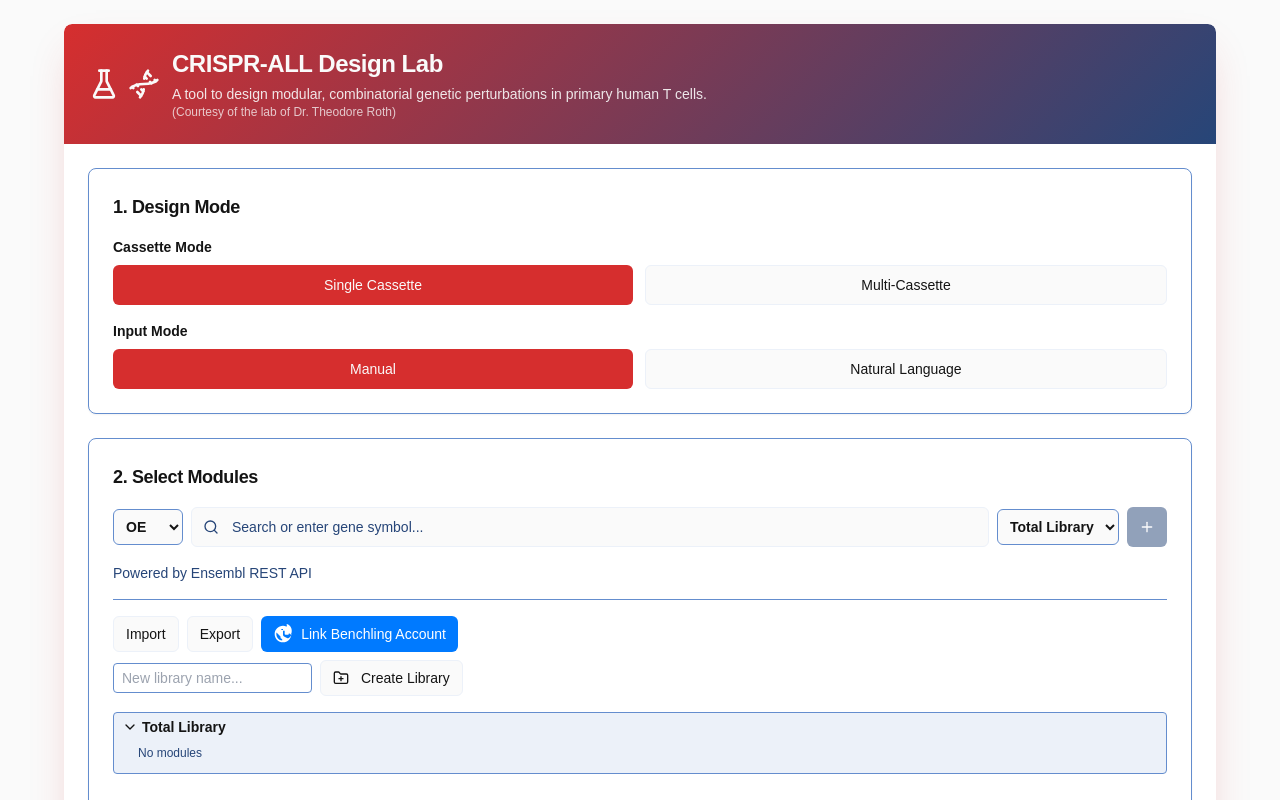
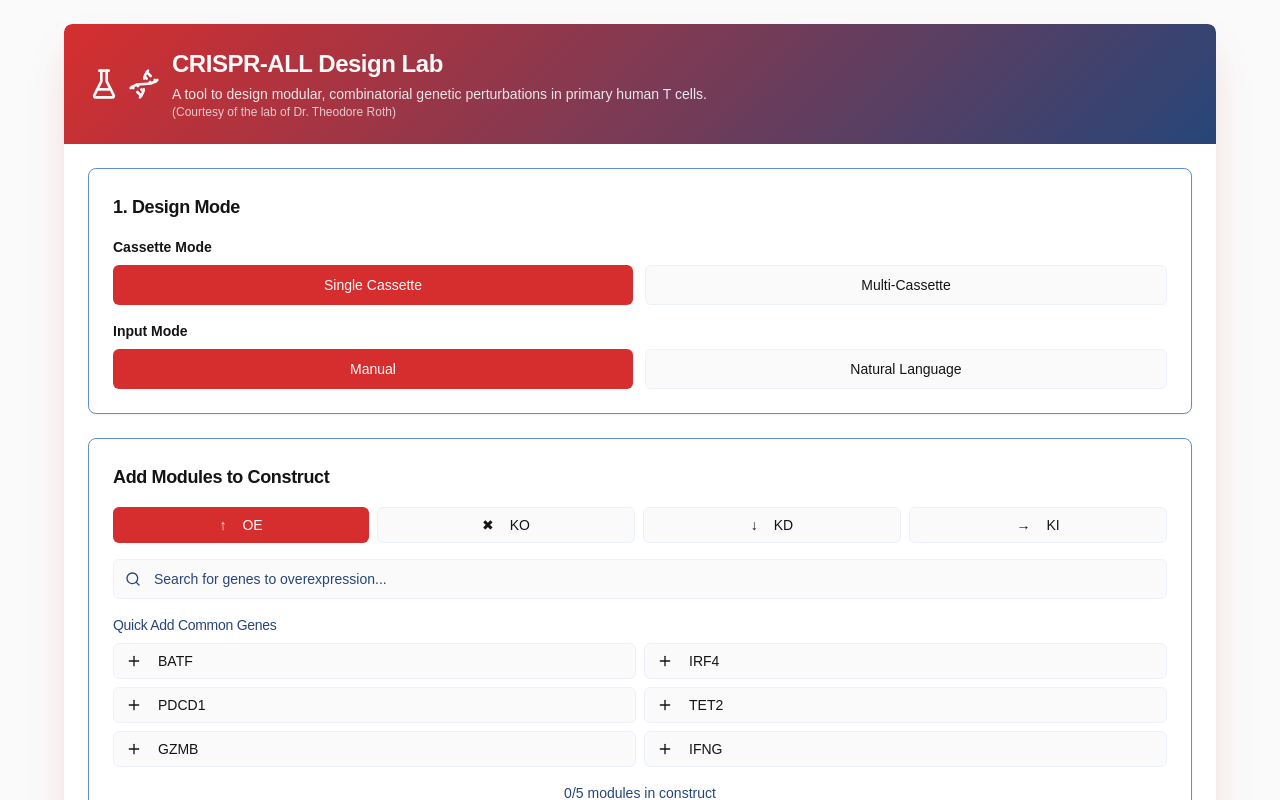
Before and after one commit to Siddheshmittra/CRISPR-All_Hands_On_Deck, a React (Vite) app: page / in a window 1280 px wide. Shown: the top 800 px of the page. Built offline with nearby package versions, Linux system fonts and the light colour scheme; a web font is replaced by a local one.

Commit message:
simple mode

```diff
--- a/src/components/design-lab/natural-language-mode.tsx
+++ b/src/components/design-lab/natural-language-mode.tsx
@@ -4,13 +4,7 @@ import { Input } from "@/components/ui/input"
 import { Button } from "@/components/ui/button"
 import { Textarea } from "@/components/ui/textarea"
 import { Search, Sparkles } from "lucide-react"
-
-interface Module {
-  id: string
-  name: string
-  type: "overexpression" | "knockout" | "knockdown"
-  description?: string
-}
+import { Module } from "@/lib/types"
 
 interface NaturalLanguageModeProps {
   onSuggestedConstruct: (modules: Module[]) => void
@@ -60,6 +54,13 @@ export const NaturalLanguageMode = ({ onSuggestedConstruct }: NaturalLanguageMod
       return [
         { id: "KD-SOcs1", name: "KD-SOcs1", type: "knockdown" },
         { id: "KO-TET2", name: "KO-TET2", type: "knockout" }
+      ]
+    }
+
+    if (lower.includes("reporter") || lower.includes("fluorescent")) {
+      return [
+        { id: "GFP", name: "GFP", type: "knockin", isSynthetic: true },
+        { id: "BATF", name: "BATF", type: "overexpression" }
       ]
     }
 
--- /dev/null
+++ b/src/components/design-lab/simple-module-selector.tsx
@@ -0,0 +1,265 @@
+import { useState, useRef, useEffect } from "react"
+import { Card } from "@/components/ui/card"
+import { Button } from "@/components/ui/button"
+import { Input } from "@/components/ui/input"
+import { Select, SelectContent, SelectItem, SelectTrigger, SelectValue } from "@/components/ui/select"
+import { Badge } from "@/components/ui/badge"
+import { Search, Plus, ArrowRight } from "lucide-react"
+import { toast } from "sonner"
+import { Module, EnsemblModule } from "@/lib/types"
+import { SyntheticGeneSelector } from "./synthetic-gene-selector"
+import { SyntheticGene } from "@/lib/types"
+import { searchEnsembl } from "@/lib/ensembl"
+
+interface SimpleModuleSelectorProps {
+  onModuleAdd: (module: Module) => void
+  constructModules: Module[]
+}
+
+export const SimpleModuleSelector = ({ onModuleAdd, constructModules }: SimpleModuleSelectorProps) => {
+  const [searchTerm, setSearchTerm] = useState("")
+  const [suggestions, setSuggestions] = useState<any[]>([])
+  const [loading, setLoading] = useState(false)
+  const [selectedType, setSelectedType] = useState<'overexpression' | 'knockout' | 'knockdown' | 'knockin'>('overexpression')
+  const [showSyntheticSelector, setShowSyntheticSelector] = useState(false)
+  const [selectedSuggestion, setSelectedSuggestion] = useState<any | null>(null)
+  const searchTimeout = useRef<NodeJS.Timeout | null>(null)
+
+  const typeOptions = [
+    { value: 'overexpression', label: 'OE', icon: '↑' },
+    { value: 'knockout', label: 'KO', icon: '✖' },
+    { value: 'knockdown', label: 'KD', icon: '↓' },
+    { value: 'knockin', label: 'KI', icon: '→' },
+  ]
+
+  const handleSearch = async (query: string) => {
+    if (!query.trim()) {
+      setSuggestions([])
+      return
+    }
+
+    setLoading(true)
+    try {
+      const results = await searchEnsembl(query)
+      setSuggestions(results.slice(0, 5)) // Limit to 5 suggestions
+    } catch (error) {
+      console.error('Search error:', error)
+      setSuggestions([])
+    } finally {
+      setLoading(false)
+    }
+  }
+
+  useEffect(() => {
+    if (searchTimeout.current) {
+      clearTimeout(searchTimeout.current)
+    }
+
+    if (searchTerm.trim()) {
+      searchTimeout.current = setTimeout(() => {
+        handleSearch(searchTerm)
+      }, 300)
+    } else {
+      setSuggestions([])
+    }
+
+    return () => {
+      if (searchTimeout.current) {
+        clearTimeout(searchTimeout.current)
+      }
+    }
+  }, [searchTerm])
+
+  const handleAddModule = async (suggestion: any) => {
+    if (constructModules.length >= 5) {
+      toast.error("Maximum 5 modules allowed")
+      return
+    }
+
+    // For knockin modules, show synthetic gene selector
+    if (selectedType === 'knockin') {
+      setSelectedSuggestion(suggestion)
+      setShowSyntheticSelector(true)
+      return
+    }
+
+    try {
+      const newModule: Module = {
+        id: `${suggestion.symbol}-${Date.now()}`,
+        name: suggestion.symbol,
+        type: selectedType,
+        description: suggestion.description || `Human gene ${suggestion.symbol}`,
+        sequence: suggestion.sequence || ""
+      }
+
+      onModuleAdd(newModule)
+      setSearchTerm("")
+      setSuggestions([])
+      toast.success(`Added ${suggestion.symbol} (${selectedType.toUpperCase()})`)
+    } catch (error) {
+      console.error("Error adding module:", error)
+      toast.error("Failed to add module")
+    }
+  }
+
+  const handleSyntheticGeneSelect = (gene: SyntheticGene) => {
+    if (constructModules.length >= 5) {
+      toast.error("Maximum 5 modules allowed")
+      return
+    }
+
+    const newModule: Module = {
+      id: `${gene.name}-${Date.now()}`,
+      name: gene.name,
+      type: 'knockin',
+      description: gene.description,
+      sequence: gene.sequence,
+      isSynthetic: true,
+      syntheticSequence: gene.sequence
+    }
+
+    onModuleAdd(newModule)
+    setShowSyntheticSelector(false)
+    setSelectedSuggestion(null)
+    setSearchTerm("")
+    setSuggestions([])
+    toast.success(`Added ${gene.name} (KI)`)
+  }
+
+  const handleCustomSequence = (sequence: string) => {
+    if (constructModules.length >= 5) {
+      toast.error("Maximum 5 modules allowed")
+      return
+    }
+
+    const newModule: Module = {
+      id: `custom-synthetic-${Date.now()}`,
+      name: "Custom Synthetic Gene",
+      type: 'knockin',
+      description: "Custom synthetic gene sequence",
+      sequence: sequence,
+      isSynthetic: true,
+      syntheticSequence: sequence
+    }
+
+    onModuleAdd(newModule)
+    setShowSyntheticSelector(false)
+    setSelectedSuggestion(null)
+    setSearchTerm("")
+    setSuggestions([])
+    toast.success("Added custom synthetic gene (KI)")
+  }
+
+  return (
+    <Card className="p-6">
+      <h2 className="text-lg font-semibold mb-4">Add Modules to Construct</h2>
+
+      {showSyntheticSelector && (
+        <div className="fixed inset-0 bg-black/50 flex items-center justify-center z-50">
+          <SyntheticGeneSelector
+            onGeneSelect={handleSyntheticGeneSelect}
+            onCustomSequence={handleCustomSequence}
+            onClose={() => setShowSyntheticSelector(false)}
+          />
+        </div>
+      )}
+
+      <div className="space-y-4">
+        {/* Type Selector */}
+        <div className="flex gap-2">
+          {typeOptions.map(option => (
+            <Button
+              key={option.value}
+              variant={selectedType === option.value ? "default" : "outline"}
+              size="sm"
+              onClick={() => setSelectedType(option.value as any)}
+              className="flex-1"
+            >
+              <span className="mr-2">{option.icon}</span>
+              {option.label}
+            </Button>
+          ))}
+        </div>
+
+        {/* Search */}
+        <div className="relative">
+          <Search className="absolute left-3 top-1/2 transform -translate-y-1/2 h-4 w-4 text-muted-foreground" />
+          <Input
+            placeholder={`Search for genes to ${selectedType}...`}
+            value={searchTerm}
+            onChange={(e) => setSearchTerm(e.target.value)}
+            className="pl-10"
+          />
+        </div>
+
+        {/* Suggestions */}
+        {loading && (
+          <div className="text-center py-4 text-muted-foreground">
+            Searching...
+          </div>
+        )}
+
+        {!loading && suggestions.length > 0 && (
+          <div className="space-y-2">
+            <h3 className="text-sm font-medium text-muted-foreground">Search Results</h3>
+            {suggestions.map((suggestion, index) => (
+              <Card
+                key={suggestion.symbol}
+                className="p-3 hover:bg-muted/50 cursor-pointer transition-colors"
+                onClick={() => handleAddModule(suggestion)}
+              >
+                <div className="flex items-center justify-between">
+                  <div className="flex-1">
+                    <div className="flex items-center gap-2 mb-1">
+                      <h4 className="font-semibold">{suggestion.symbol}</h4>
+                      <Badge variant="secondary" className="text-xs">
+                        {selectedType.toUpperCase()}
+                      </Badge>
+                    </div>
+                    <p className="text-sm text-muted-foreground">
+                      {suggestion.description || suggestion.name || "Human gene"}
+                    </p>
+                  </div>
+                  <ArrowRight className="h-4 w-4 text-muted-foreground" />
+                </div>
+              </Card>
+            ))}
+          </div>
+        )}
+
+        {/* Quick Add Common Genes */}
+        {!searchTerm && suggestions.length === 0 && (
+          <div className="space-y-2">
+            <h3 className="text-sm font-medium text-muted-foreground">Quick Add Common Genes</h3>
+            <div className="grid grid-cols-2 gap-2">
+              {['BATF', 'IRF4', 'PDCD1', 'TET2', 'GZMB', 'IFNG'].map(gene => (
+                <Button
+                  key={gene}
+                  variant="outline"
+                  size="sm"
+                  onClick={() => {
+                    const mockSuggestion = {
+                      symbol: gene,
+                      description: `Human gene ${gene}`,
+                      sequence: ""
+                    }
+                    handleAddModule(mockSuggestion)
+                  }}
+                  className="justify-start"
+                >
+                  <Plus className="h-3 w-3 mr-2" />
+                  {gene}
+                </Button>
+              ))}
+            </div>
+          </div>
+        )}
+
+        {/* Module Count */}
+        <div className="text-sm text-muted-foreground text-center">
+          {constructModules.length}/5 modules in construct
+        </div>
+      </div>
+    </Card>
+  )
+}
--- a/src/pages/design-lab.tsx
+++ b/src/pages/design-lab.tsx
@@ -9,6 +9,7 @@ import { MultiCassetteSetup } from "@/components/design-lab/multi-cassette-dialo
 import { NaturalLanguageMode } from "@/components/design-lab/natural-language-mode"
 import { LibraryManager } from "@/components/design-lab/library-manager"
 import { CassetteBatch } from "@/components/design-lab/cassette-batch"
+import { SimpleModuleSelector } from "@/components/design-lab/simple-module-selector"
 import { Trash2 } from "lucide-react"
 import React from "react"
 import { useConstructManager } from "@/hooks/use-construct-manager"
@@ -269,6 +270,12 @@ const DesignLab = () => {
               <DragDropContext onDragEnd={handleDragEnd}>
                 <div className="flex flex-row gap-4 items-start">
                   <div className="flex-1">
+                    {cassetteMode === 'single' ? (
+                      <SimpleModuleSelector
+                        onModuleAdd={handleModuleSelect}
+                        constructModules={constructModules}
+                      />
+                    ) : (
                       <ModuleSelector
                         selectedModules={selectedModules}
                         onModuleSelect={handleModuleSelect}
@@ -279,6 +286,7 @@ const DesignLab = () => {
                         setFolders={setFolders}
                         handleModuleClick={handleModuleClick}
                       />
+                    )}
                     {/* Show MultiCassetteSetup below Select Modules if in multi mode */}
                     {cassetteMode === 'multi' && (
                       <MultiCassetteSetup
```
Lines whose indentation alone changed are shown as unchanged.
